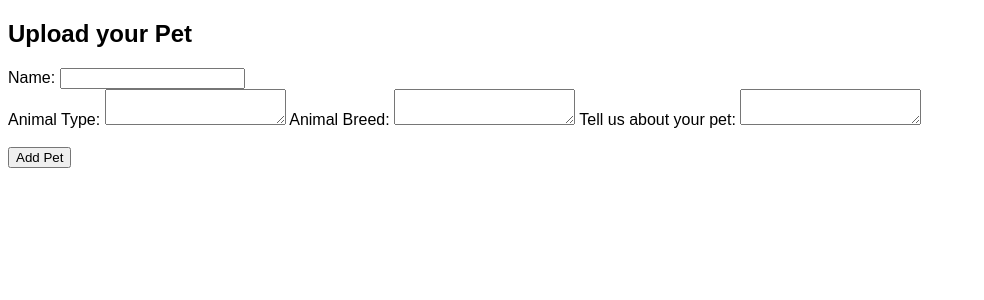
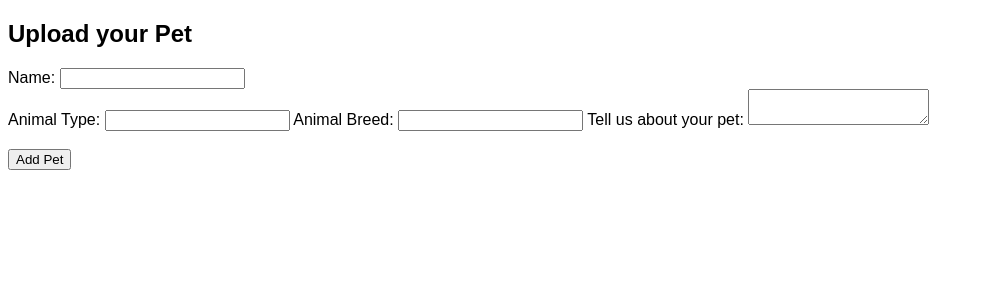
Before and after one commit to AilinaDennis/Book-CLub, a Flask app: page /create/pet in a window 1280 px wide. Shown: the part 84-384 px from the top of the page, without its empty margins (0-984 px from the left). Run offline with Flask 2, Linux system fonts and the light colour scheme; the visitor is signed in with stand-in values (Sample User, id 1).

Commit message:
any changes

```diff
--- a/app/templates/edit_pet.html
+++ b/app/templates/edit_pet.html
@@ -33,9 +33,9 @@
                 </div>
                 <div class="">
                     <label for="type">Animal Type:</label>
-                    <textarea name="pet_type" class="text-small">{{ pet.pet_type }}</textarea>
+                    <input name="pet_type" class="text-small">{{ pet.pet_type }}</input>
                     <label for="breed">Animal Breed:</label>
-                    <textarea name="pet_breed" class="text-small">{{ pet.pet_breed }}</textarea>
+                    <input name="pet_breed" class="text-small">{{ pet.pet_breed }}</input>
                     <label for="pet_description">Tell us about your pet</label>
                     <textarea name="pet_description" class="text-small">{{ pet.pet_description }}</textarea>
                 </div>
--- a/app/templates/forum_list.html
+++ b/app/templates/forum_list.html
@@ -8,6 +8,7 @@
 </head>
 <body>
     <h2>Forums</h2>
+    <a href="/dashboard/{{session['id']}}" class="text-nav">Dashboard</a>
     <a href="/forum/add">Create a Forum!</a>
     <table>
         <th></th>
--- a/app/templates/new_pet.html
+++ b/app/templates/new_pet.html
@@ -35,9 +35,9 @@
                 </div>
                 <div>
                     <label for="pet_type">Animal Type:</label>
-                    <textarea name="pet_type" class="text-small"></textarea>
+                    <input name="pet_type" class="text-small"></input>
                     <label for="pet_breed">Animal Breed:</label>
-                    <textarea name="pet_breed" class="text-small"></textarea>
+                    <input name="pet_breed" class="text-small"></input>
                     <label for="description">Tell us about your pet:</label>
                     <textarea name="pet_description" class="text-small"></textarea>
                 </div>
```
Also changed, not shown: app/templates/dashboard.html (+6 -1 lines), app/templates/forum_display.html (+5 -5 lines).
